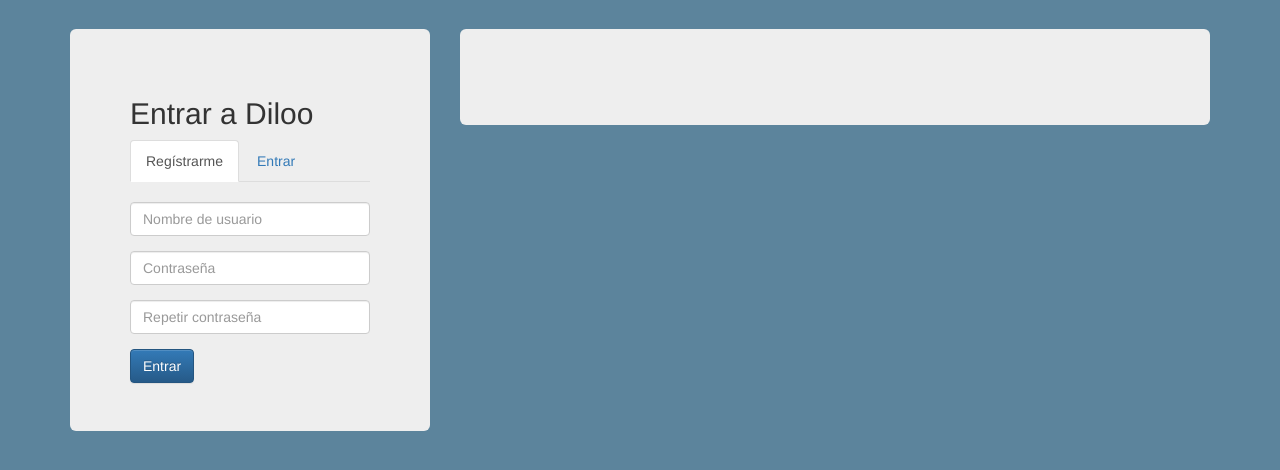
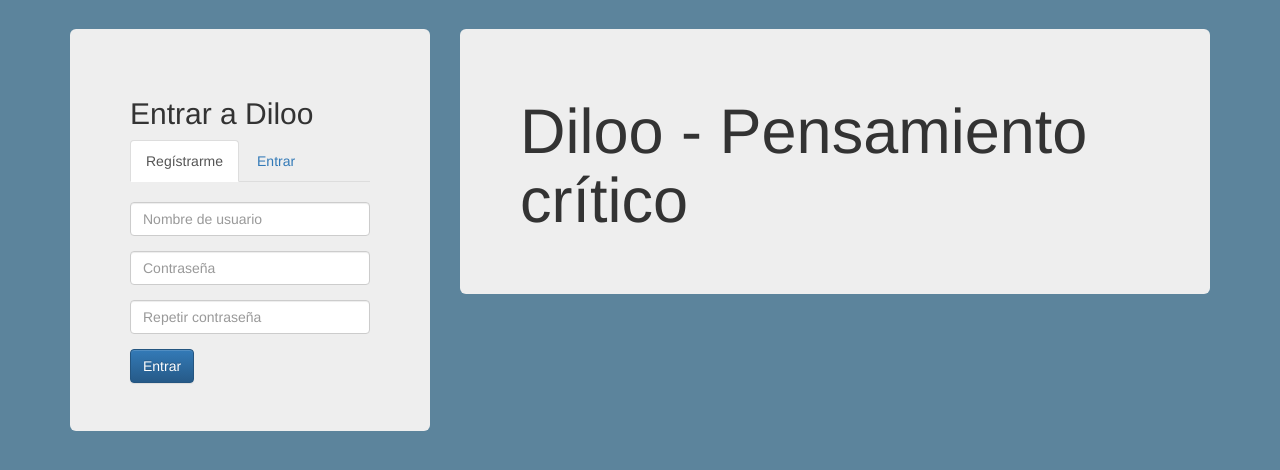
Before and after one commit to EnterAll/Diloo, a Django app: template app/templates/index.html in a window 1280 px wide. Shown: the part 51-521 px from the top of the page. Run offline with Django 3.2, Linux system fonts and the light colour scheme; the template is opened without the code that fills it, so the values that code supplies are empty; parts of the project's set-up code (start-up, migrations or seed data) failed here and were passed over; some libraries are stand-ins or nearby versions.

Commit message:
New title/message
New message added.

```diff
--- a/app/templates/index.html
+++ b/app/templates/index.html
@@ -44,6 +44,7 @@
 
 <div id="feed-privado" class="hero-unit col-sm-8 col-md-8 feed">
     <div class="jumbotron">
+        <h1>Diloo - Pensamiento crítico</h1>
         {% for review in reviews %}
         <div class="media post" style="{background: gray;position: absolute; bottom: 0;}">
             <div class="media post">
@@ -59,11 +60,4 @@
         {% endfor %}
     </div>
 </div>
-<!-- <div class="media post" style="{background: gray;position: absolute; bottom: 0;}">
-    <div class="media-body">
-        <h4 class="media-heading">Cargando más elementos
-            <img class="pull-rigth" src="http://hero.epa.gov/resources/images/ajax_loader_large.gif" width="20">
-        </h4>
-    </div>
-</div> -->
 {% endblock %}
```
